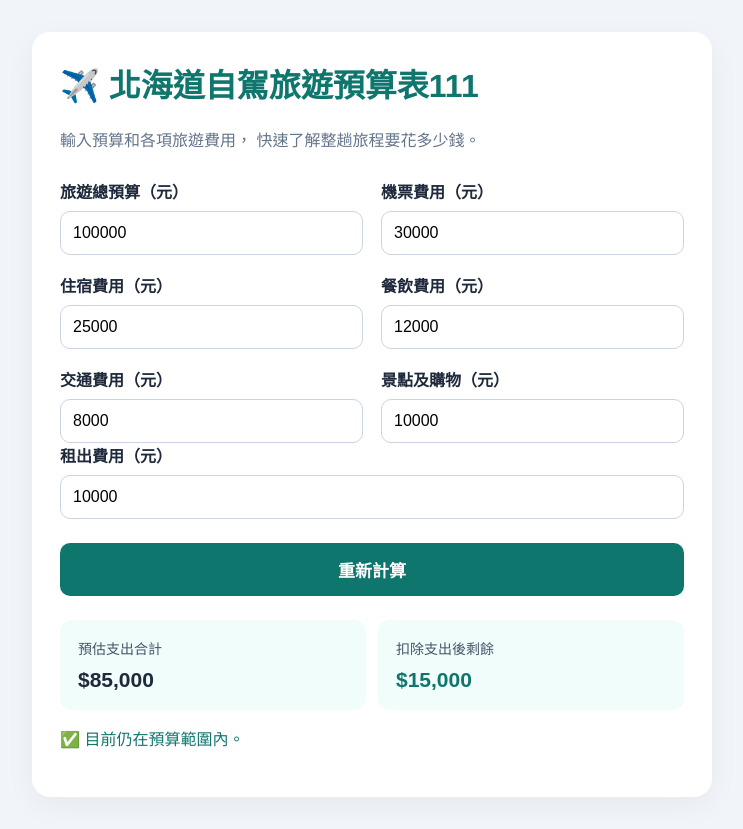
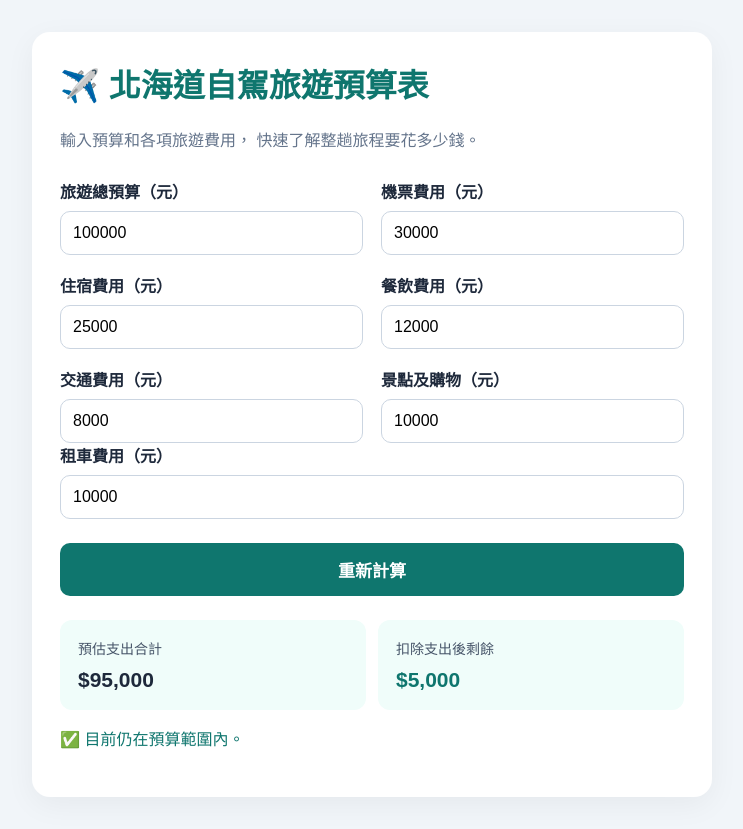
Before and after one commit to ITSERIC001/travel-budget-tool, a plain HTML site: page index.html in a window 1280 px wide. Shown: the whole page, without its empty margins (268-1011 px from the left). Drawn offline with Linux system fonts and the light colour scheme.

Commit message:
Fix typos in index.html labels and headings

```diff
--- a/index.html
+++ b/index.html
@@ -120,7 +120,7 @@
 
 <body>
   <main class="card">
-    <h1>✈️ 北海道自駕旅遊預算表111</h1>
+    <h1>✈️ 北海道自駕旅遊預算表</h1>
 
     <p class="intro">
       輸入預算和各項旅遊費用，
@@ -160,7 +160,7 @@
     </div>
 
     <div class="field">
-        <label for="rentcar">租出費用（元）</label>
+        <label for="rentcar">租車費用（元）</label>
         <input id="rentcar" type="number" min="0" value="10000">
       </div>
     </div>
@@ -209,7 +209,7 @@
         getValue("hotel") +
         getValue("food") +
         getValue("transport") +
-        getValue("activities");
+        getValue("activities")+
         getValue("rentcar");
 
       const remaining = budget - expenses;
```
